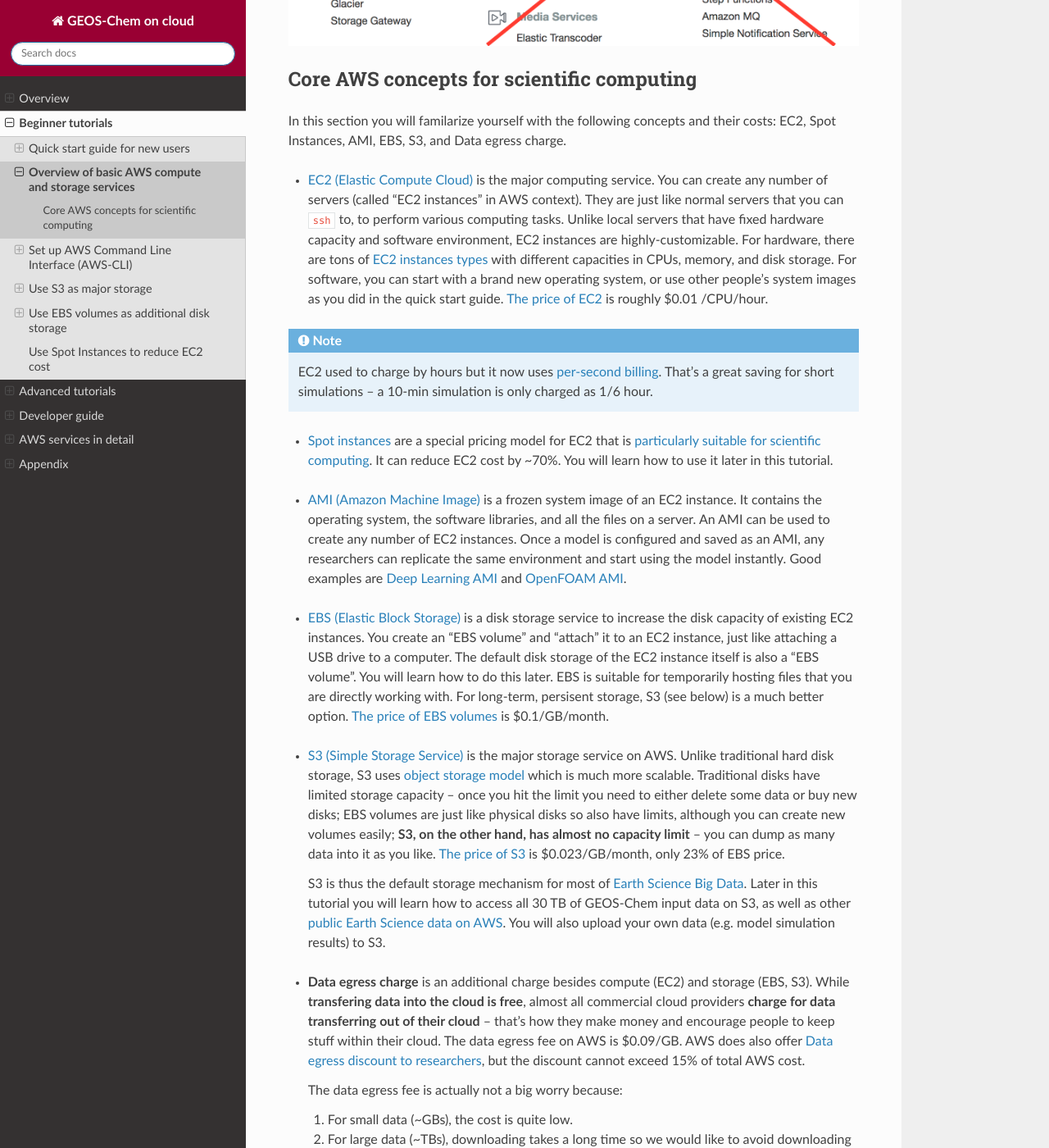
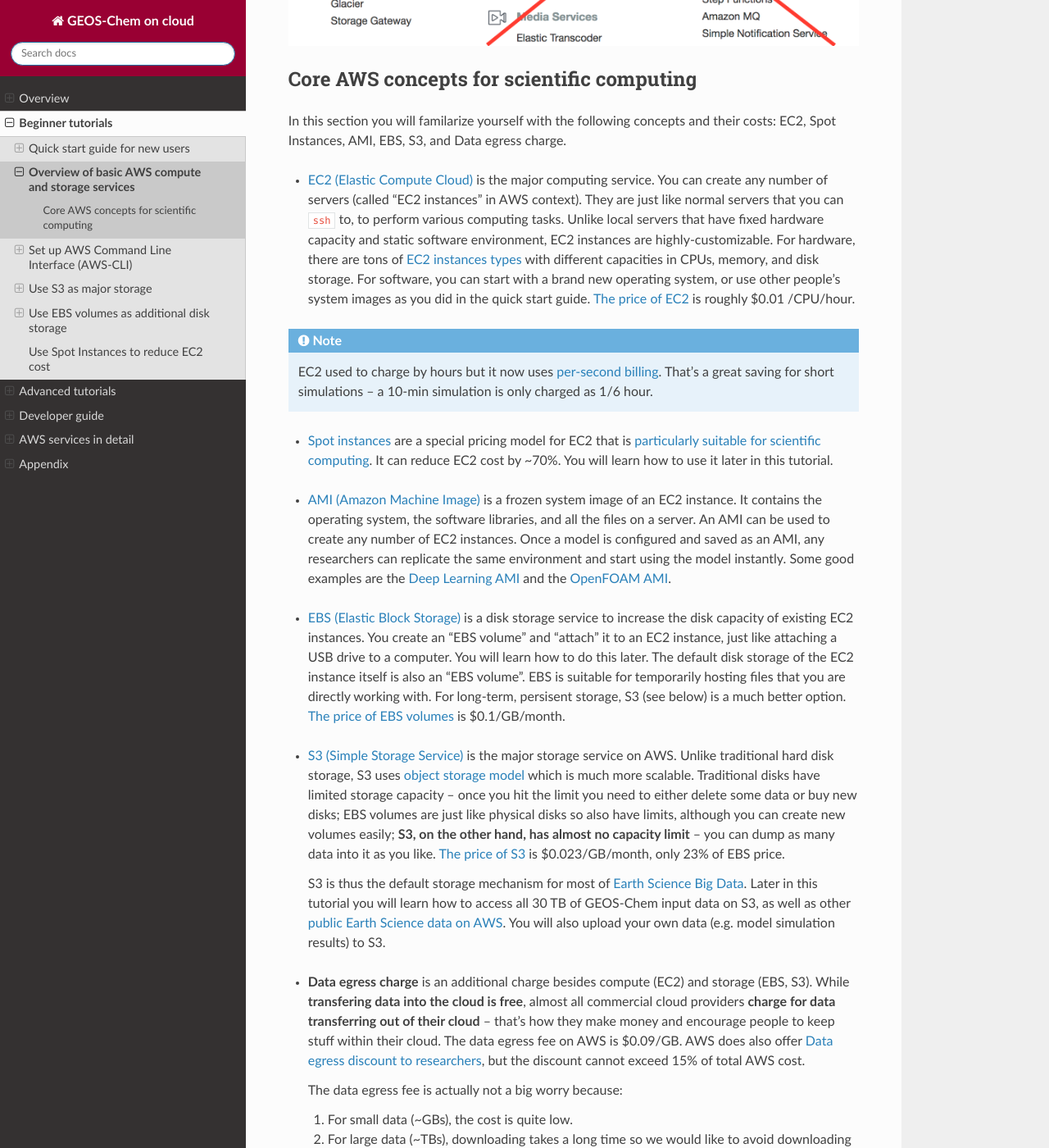
Before and after one commit to geoschem/geos-chem-cloud, a Sphinx documentation site: the page built from doc/source/chapter02_beginner-tutorial/basic-aws-services.rst, in a window 1280 px wide and 1400 px high, scrolled down 804 px. Shown: the whole window at 82% size. Built offline with Sphinx 7.4.7 and the Read the Docs theme 2.0.0, drawn with Linux system fonts in a browser that asks for light colours; some of the changed text lies outside the part shown.

Commit message:
Format fix

```diff
--- a/doc/source/chapter02_beginner-tutorial/basic-aws-services.rst
+++ b/doc/source/chapter02_beginner-tutorial/basic-aws-services.rst
@@ -12,7 +12,7 @@
 
 In this section you will familarize yourself with the following concepts and their costs: EC2, Spot Instances, AMI, EBS, S3, and Data egress charge.
 
-- `EC2 (Elastic Compute Cloud) <https://aws.amazon.com/ec2/>`_ is the major computing service. You can create any number of servers (called "EC2 instances" in AWS context). They are just like normal servers that you can ``ssh`` to, to perform various computing tasks. Unlike local servers that have fixed hardware capacity and software environment, EC2 instances are highly-customizable. For hardware, there are tons of `EC2 instances types <https://aws.amazon.com/ec2/instance-types/>`_ with different capacities in CPUs, memory, and disk storage. For software, you can start with a brand new operating system, or use other people's system images as you did in the quick start guide. `The price of EC2 <https://aws.amazon.com/ec2/pricing/>`_ is roughly $0.01 /CPU/hour.
+- `EC2 (Elastic Compute Cloud) <https://aws.amazon.com/ec2/>`_ is the major computing service. You can create any number of servers (called "EC2 instances" in AWS context). They are just like normal servers that you can ``ssh`` to, to perform various computing tasks. Unlike local servers that have fixed hardware capacity and static software environment, EC2 instances are highly-customizable. For hardware, there are tons of `EC2 instances types <https://aws.amazon.com/ec2/instance-types/>`_ with different capacities in CPUs, memory, and disk storage. For software, you can start with a brand new operating system, or use other people's system images as you did in the quick start guide. `The price of EC2 <https://aws.amazon.com/ec2/pricing/>`_ is roughly $0.01 /CPU/hour.
 
 .. note::
 
@@ -20,9 +20,9 @@
 
 - `Spot instances <https://aws.amazon.com/ec2/spot/>`_ are a special pricing model for EC2 that is `particularly suitable for scientific computing <https://aws.amazon.com/ec2/spot/spot-and-science/>`_. It can reduce EC2 cost by ~70%. You will learn how to use it later in this tutorial.
 
-* `AMI (Amazon Machine Image) <https://docs.aws.amazon.com/AWSEC2/latest/UserGuide/AMIs.html>`_ is a frozen system image of an EC2 instance. It contains the operating system, the software libraries, and all the files on a server. An AMI can be used to create any number of EC2 instances. Once a model is configured and saved as an AMI, any researchers can replicate the same environment and start using the model instantly. Good examples are `Deep Learning AMI <https://aws.amazon.com/marketplace/pp/B077GCH38C>`_ and `OpenFOAM AMI <https://aws.amazon.com/marketplace/pp/B017AHYO16>`_.
+* `AMI (Amazon Machine Image) <https://docs.aws.amazon.com/AWSEC2/latest/UserGuide/AMIs.html>`_ is a frozen system image of an EC2 instance. It contains the operating system, the software libraries, and all the files on a server. An AMI can be used to create any number of EC2 instances. Once a model is configured and saved as an AMI, any researchers can replicate the same environment and start using the model instantly. Some good examples are the `Deep Learning AMI <https://aws.amazon.com/marketplace/pp/B077GCH38C>`_ and the `OpenFOAM AMI <https://aws.amazon.com/marketplace/pp/B017AHYO16>`_.
 
-- `EBS (Elastic Block Storage) <https://aws.amazon.com/ebs/>`_ is a disk storage service to increase the disk capacity of existing EC2 instances. You create an "EBS volume" and "attach" it to an EC2 instance, just like attaching a USB drive to a computer. The default disk storage of the EC2 instance itself is also a "EBS volume". You will learn how to do this later. EBS is suitable for temporarily hosting files that you are directly working with. For long-term, persisent storage, S3 (see below) is a much better option. `The price of EBS volumes <https://aws.amazon.com/ebs/pricing/>`_ is $0.1/GB/month.
+- `EBS (Elastic Block Storage) <https://aws.amazon.com/ebs/>`_ is a disk storage service to increase the disk capacity of existing EC2 instances. You create an "EBS volume" and "attach" it to an EC2 instance, just like attaching a USB drive to a computer. You will learn how to do this later. The default disk storage of the EC2 instance itself is also an "EBS volume". EBS is suitable for temporarily hosting files that you are directly working with. For long-term, persisent storage, S3 (see below) is a much better option. `The price of EBS volumes <https://aws.amazon.com/ebs/pricing/>`_ is $0.1/GB/month.
 
 .. _s3-intro-label:
 
```
Also changed, not shown: other parts of doc/source/chapter02_beginner-tutorial/basic-aws-services.rst (+1 -1 lines).
